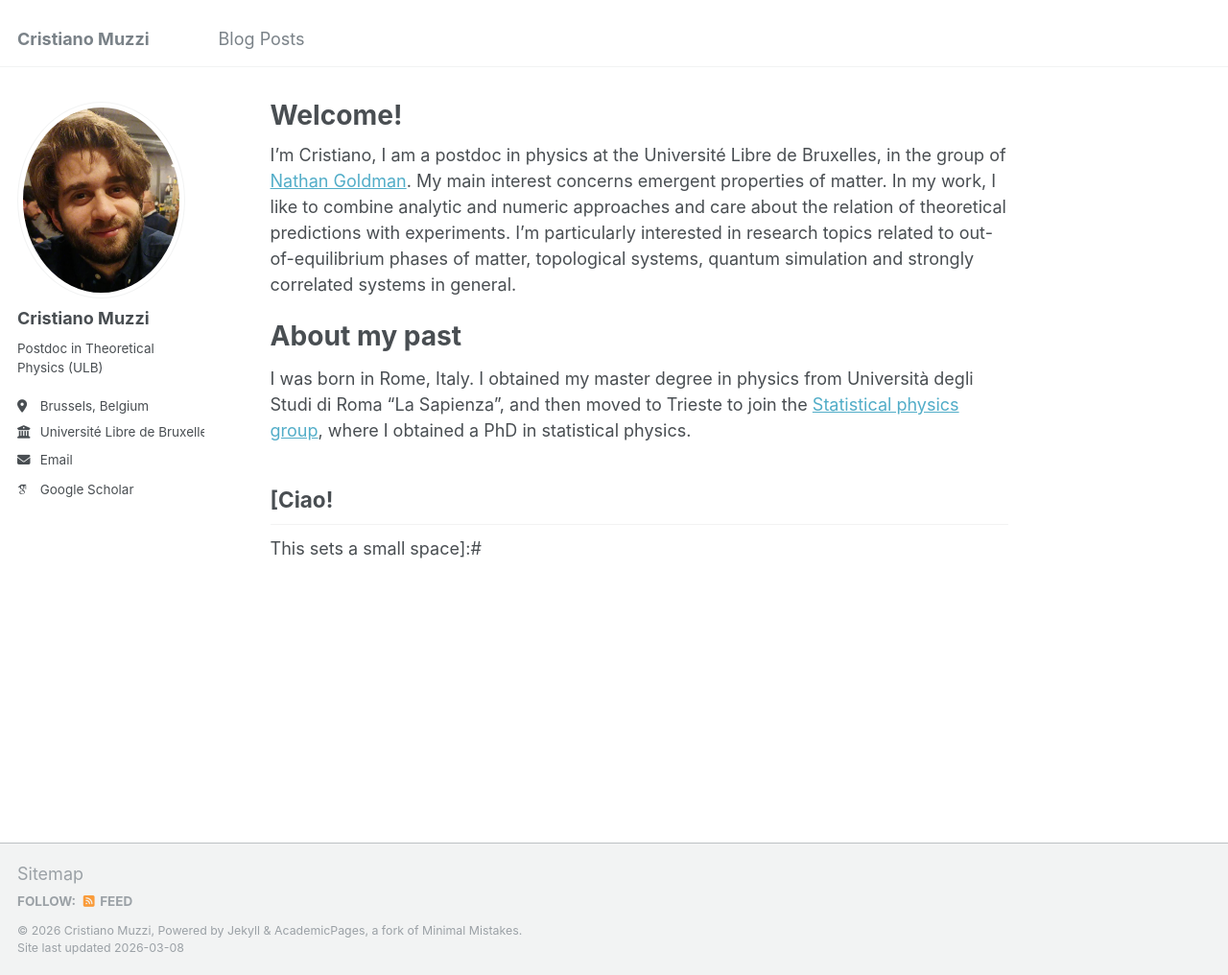
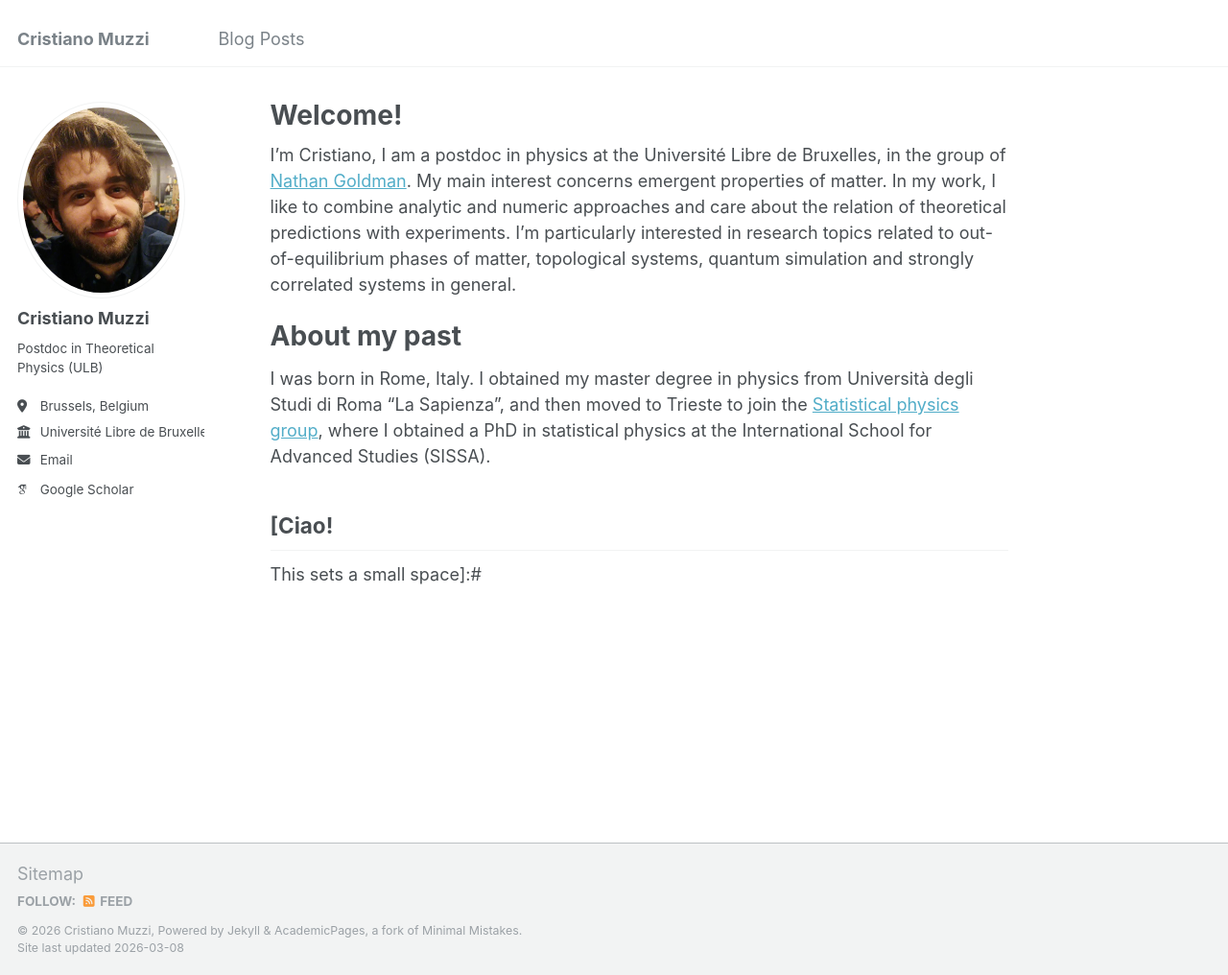
Before and after one commit to cristianomuzzi/cristianomuzzi.github.io, a Jekyll site: the page built from _pages/about.md, in a window 1280 px wide and 1016 px high. Shown: the whole window at 96% size. Built offline with Jekyll 4.4.1, drawn with Linux system fonts in a browser that asks for light colours; some web fonts are replaced.

Commit message:
Update about.md

```diff
--- a/_pages/about.md
+++ b/_pages/about.md
@@ -12,7 +12,7 @@ In my work, I like to combine analytic and numeric approaches and care about the
 
 About my past
 ======
-I was born in Rome, Italy. I obtained my master degree in physics from Università degli Studi di Roma "La Sapienza", and then moved to Trieste to join the [Statistical physics group](https://www.statphys.sissa.it/wordpress/), where I obtained a PhD in statistical physics.
+I was born in Rome, Italy. I obtained my master degree in physics from Università degli Studi di Roma "La Sapienza", and then moved to Trieste to join the [Statistical physics group](https://www.statphys.sissa.it/wordpress/), where I obtained a PhD in statistical physics at the International School for Advanced Studies (SISSA).
 
 [Ciao!
 -------
```
